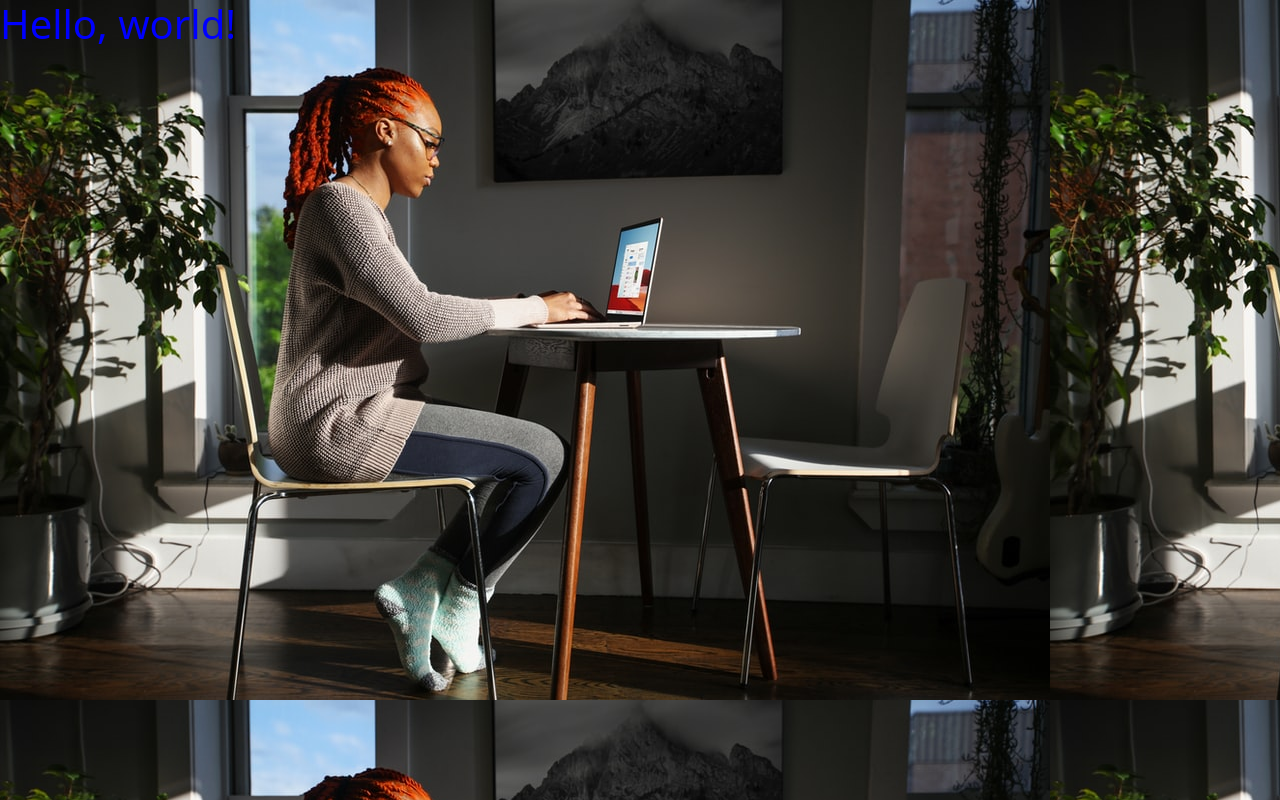
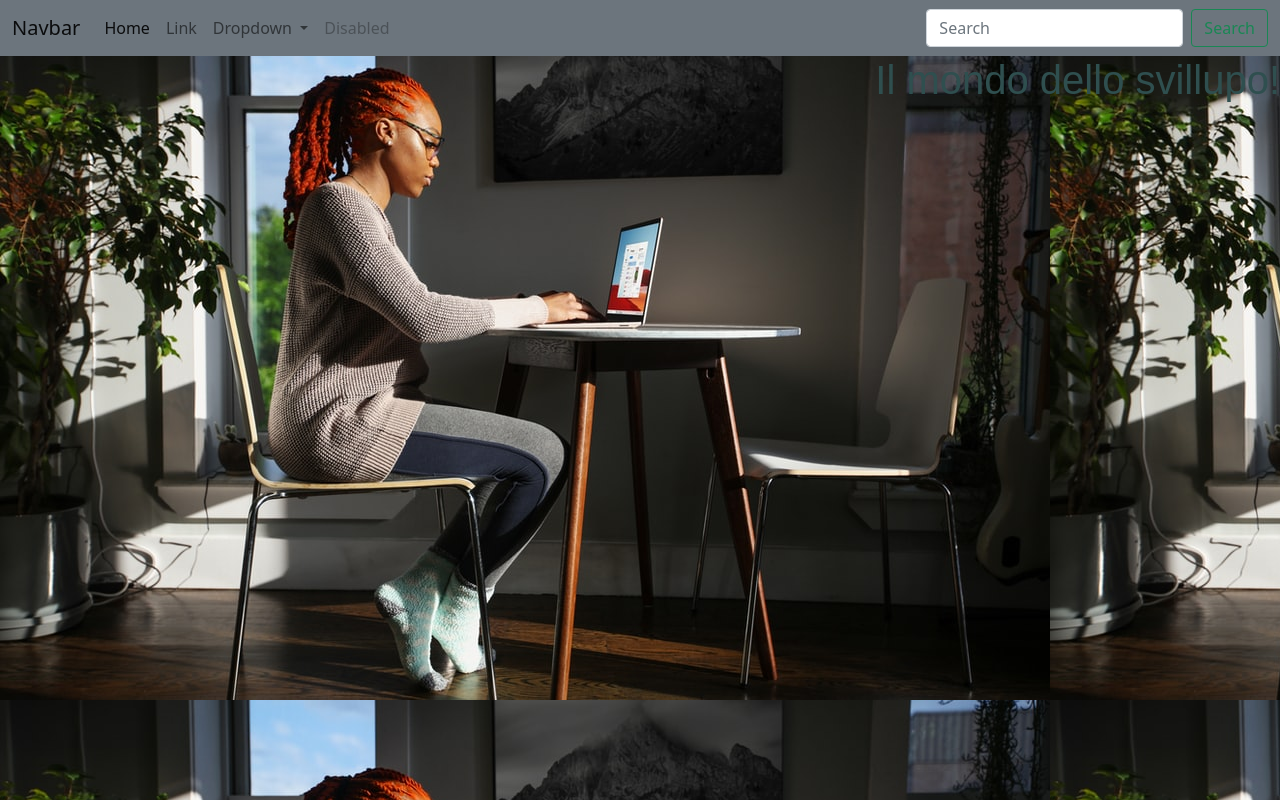
Before and after one commit to juvenay2/y, a plain HTML site: page index.html in a window 1280 px wide. Drawn offline with nearby package versions, Linux system fonts and the light colour scheme.

Commit message:
aggiunto navbar e font google

```diff
--- a/index.css
+++ b/index.css
@@ -2,3 +2,9 @@
     background-image:url(bc-img.jpg) ;
     color: blue;
 }
+
+h1 {
+    font-family: 'Pattaya', sans-serif;
+    color: darkslategrey;
+    text-align:right;
+}
--- a/index.html
+++ b/index.html
@@ -12,7 +12,45 @@
       <link rel="stylesheet" href="index.css">
   </head>
   <body>
-    <h1>Hello, world!</h1>
+
+    <nav class="navbar navbar-expand-lg navbar-light bg-secondary">
+        <div class="container-fluid">
+          <a class="navbar-brand" href="#">Navbar</a>
+          <button class="navbar-toggler" type="button" data-bs-toggle="collapse" data-bs-target="#navbarSupportedContent" aria-controls="navbarSupportedContent" aria-expanded="false" aria-label="Toggle navigation">
+            <span class="navbar-toggler-icon"></span>
+          </button>
+          <div class="collapse navbar-collapse" id="navbarSupportedContent">
+            <ul class="navbar-nav me-auto mb-2 mb-lg-0">
+              <li class="nav-item">
+                <a class="nav-link active" aria-current="page" href="#">Home</a>
+              </li>
+              <li class="nav-item">
+                <a class="nav-link" href="#">Link</a>
+              </li>
+              <li class="nav-item dropdown">
+                <a class="nav-link dropdown-toggle" href="#" id="navbarDropdown" role="button" data-bs-toggle="dropdown" aria-expanded="false">
+                  Dropdown
+                </a>
+                <ul class="dropdown-menu" aria-labelledby="navbarDropdown">
+                  <li><a class="dropdown-item" href="#">Action</a></li>
+                  <li><a class="dropdown-item" href="#">Another action</a></li>
+                  <li><hr class="dropdown-divider"></li>
+                  <li><a class="dropdown-item" href="#">Something else here</a></li>
+                </ul>
+              </li>
+              <li class="nav-item">
+                <a class="nav-link disabled" href="#" tabindex="-1" aria-disabled="true">Disabled</a>
+              </li>
+            </ul>
+            <form class="d-flex">
+              <input class="form-control me-2" type="search" placeholder="Search" aria-label="Search">
+              <button class="btn btn-outline-success" type="submit">Search</button>
+            </form>
+          </div>
+        </div>
+      </nav>
+
+    <h1>Il mondo dello svillupo!</h1>
 
     <!-- Optional JavaScript; choose one of the two! -->
 
```
